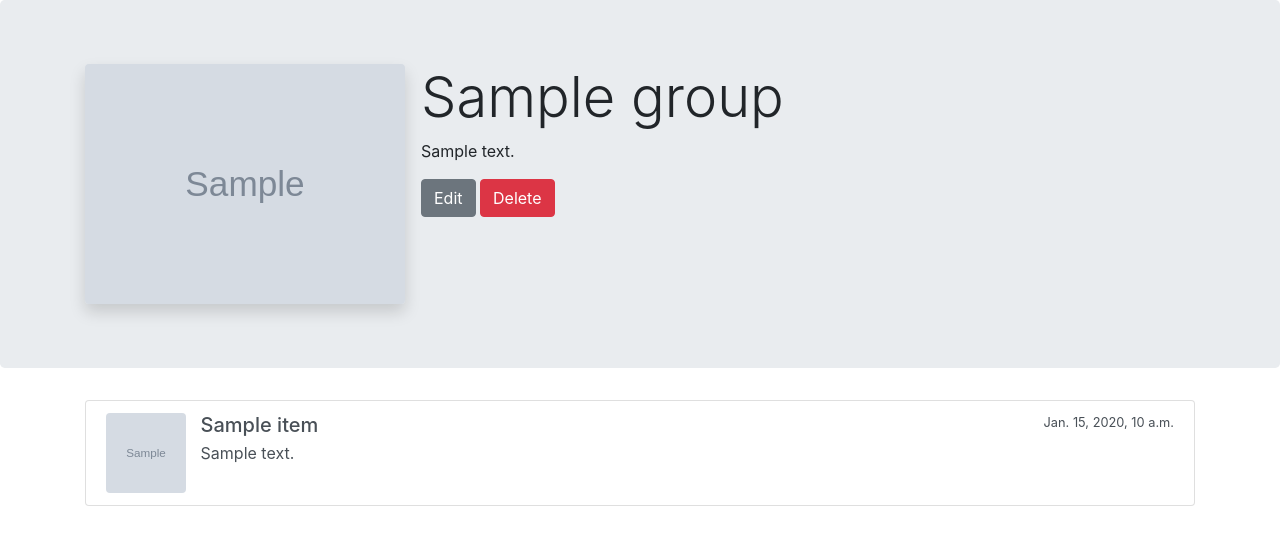
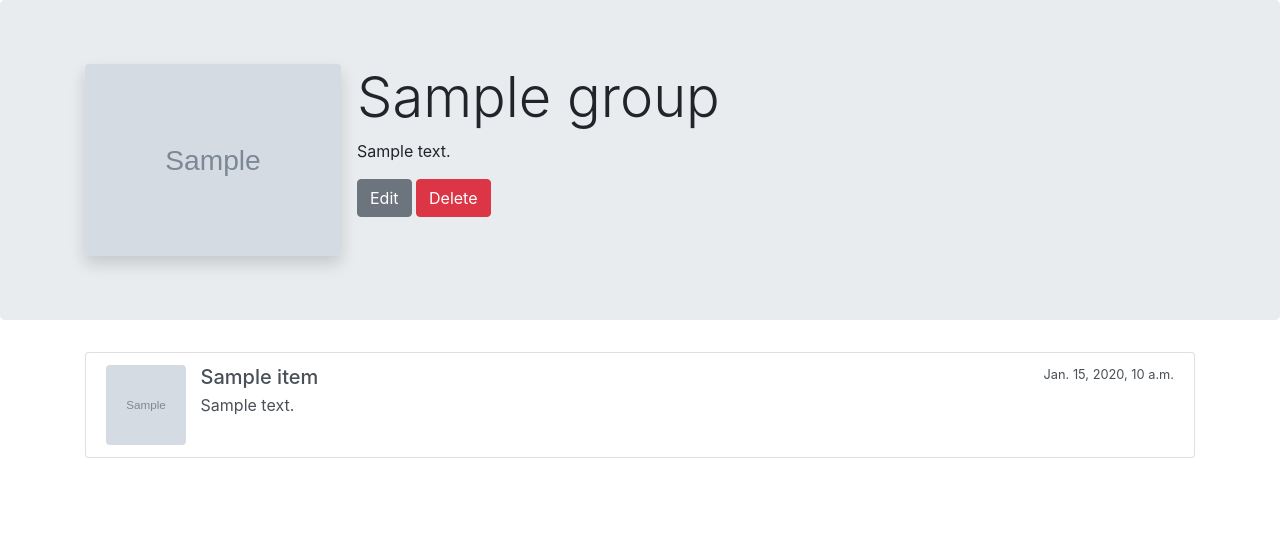
Before and after one commit to BlueKnek/HomeInv, a Django app: page /inv/group/1 in a window 1280 px wide. Shown: the part 56-600 px from the top of the page. Run offline with Django 3.2, Linux system fonts and the light colour scheme; tables that the repository leaves empty hold one stand-in row (values such as "Sample post"); grey boxes marked "Sample" are stand-in pictures; some libraries are stand-ins or nearby versions.

Commit message:
Use vw for image width

```diff
--- a/django-homeinv/app_homeinv/templates/app_homeinv/group_detail.html
+++ b/django-homeinv/app_homeinv/templates/app_homeinv/group_detail.html
@@ -5,7 +5,7 @@
 <div class="jumbotron">
   <div class="container">
     <div class="media">
-      <img class="rounded shadow mr-3" src="{{ object.photo.url }}" style="width: 20em;"/>
+      <img class="rounded shadow mr-3" src="{{ object.photo.url }}" style="max-width: 20vw;"/>
       <div class="media-body">
         <h1 class="display-4">{{ object.name }}</h1>
         <p>{{ object.description }}</p>
```
